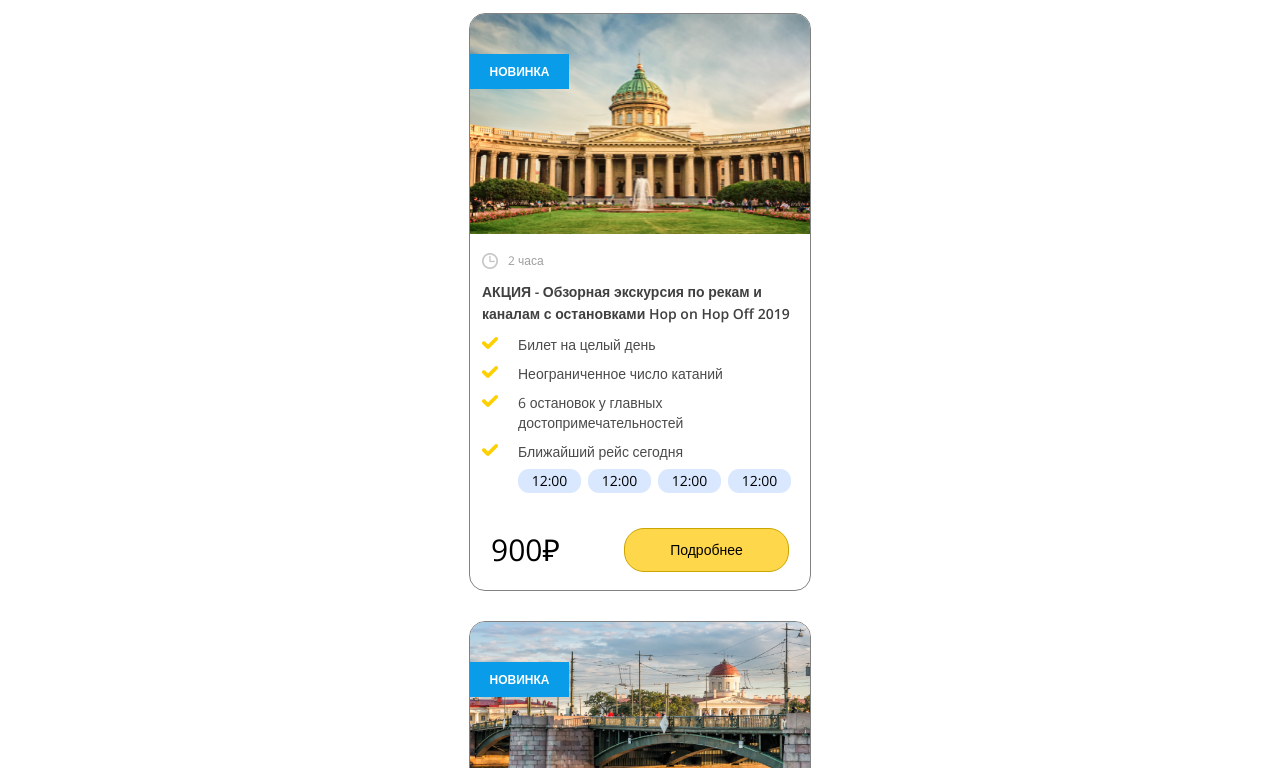
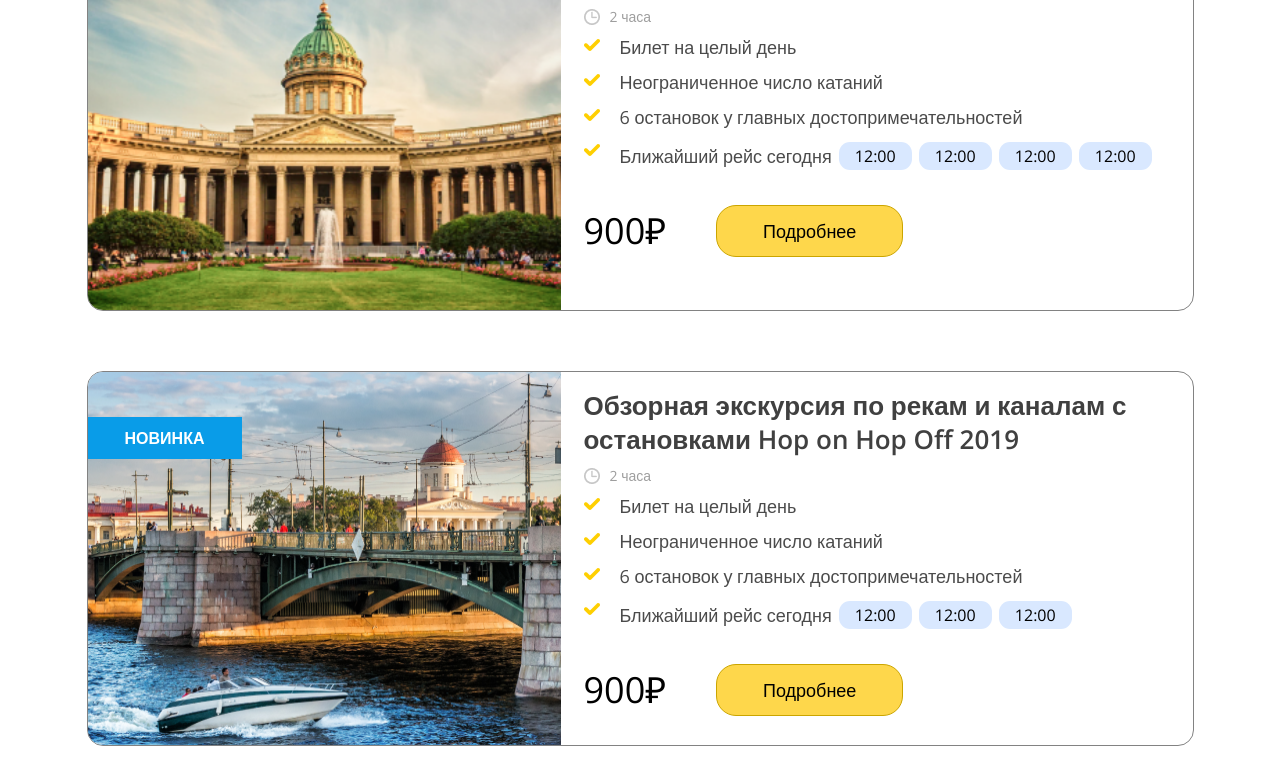
Before and after one commit to IlonMakh/NTTest, a website built with webpack: page layout/layout-1/layout-1/src/index.html in a window 1280 px wide. Shown: the part 615-1383 px from the top of the page. Built offline with nearby package versions, Linux system fonts and the light colour scheme.

Commit message:
feat: add styles for desktop

```diff
--- a/layout/layout-1/layout-1/src/styles/common/_base-styles.scss
+++ b/layout/layout-1/layout-1/src/styles/common/_base-styles.scss
@@ -14,6 +14,7 @@ body {
   font-family: 'Open Sans', sans-serif;
   color: $black-txt;
   height: 100%;
+  padding: 0 15px;
 }
 
 button {
--- a/layout/layout-1/layout-1/src/styles/common/_variables.scss
+++ b/layout/layout-1/layout-1/src/styles/common/_variables.scss
@@ -5,4 +5,5 @@ $grey-border: #828282;
 $black-txt: #404040;
 $black-details: #4B4B4B;
 $light-blue:#D9E8FF;
+$hover-blue: #6BA6FF;
 $blue: #099CE8;
--- a/layout/layout-1/layout-1/src/styles/components/_trips.scss
+++ b/layout/layout-1/layout-1/src/styles/components/_trips.scss
@@ -1,23 +1,46 @@
 .trips {
-  margin: 20px 0;
+  margin-top: 20px;
+  padding-bottom: 20px;
   font-size: 1.4rem;
   display: flex;
-  flex-direction: column;
+  flex-wrap: wrap;
   justify-content: center;
   align-items: center;
   gap: 30px;
 
+  @media  screen and (min-width: 1135px) {
+    margin-top: 67px;
+    padding-bottom: 67px;
+    font-size: 1.8rem;
+    gap: 60px;
+  }
+
   &__card {
     width: 340px;
-    border: 1px solid $grey-border;
+    border: 0.5px solid $grey-border;
     border-radius: 16px;
     overflow: hidden;
 
+    @media  screen and (min-width: 1135px) {
+      width: 1105px;
+      display: flex;
+    }
+
     &-img {
       width: 100%;
+
+      @media  screen and (min-width: 1135px) {
+        width: fit-content;
+      }
+
       img {
         width: 100%;
         height: 220px;
+
+        @media  screen and (min-width: 1135px) {
+          width: 473px;
+          height: 100%;
+        }
       }
     }
   }
@@ -28,6 +51,10 @@
   display: flex;
   flex-direction: column;
 
+  @media  screen and (min-width: 1135px) {
+    padding: 16px 17px 26px 23px;
+  }
+
   .card-info__duration {
     margin-bottom: 10px;
     padding-left: 26px;
@@ -37,6 +64,10 @@
     color: $grey-txt;
     font-size: 1.2rem;
     line-height: 2rem;
+
+    @media  screen and (min-width: 1135px) {
+      font-size: 1.4rem;
+    }
   }
 
   .card-info__title {
@@ -45,6 +76,12 @@
     line-height: 2.2rem;
     font-weight: 600;
     width: 100%;
+
+    @media  screen and (min-width: 1135px) {
+      font-size: 2.6rem;
+      line-height: 3.4rem;
+      order: -1;
+    }
   }
 
   .card-info__details {
@@ -54,6 +91,10 @@
     gap: 9px;
     line-height: 2rem;
     color: $black-details;
+
+    @media  screen and (min-width: 1135px) {
+      gap: 15px;
+    }
 
     .details__item,
     .details__item-time {
@@ -82,6 +123,17 @@
           background-color: $light-blue;
           border: none;
           border-radius: 11px;
+          transition: 0.3s;
+
+          &:hover {
+            background-color: $hover-blue;
+          }
+
+          @media  screen and (min-width: 1135px) {
+            width: 73px;
+            height: 28px;
+            font-size: 1.6rem;
+          }
         }
       }
     }
@@ -93,10 +145,19 @@
     align-items: center;
     justify-content: center;
 
+    @media  screen and (min-width: 1135px) {
+      justify-content: start;
+      gap: 50px;
+    }
+
     .about__price {
       color: black;
       font-size: 3rem;
       line-height: 2rem;
+
+      @media  screen and (min-width: 1135px) {
+        font-size: 3.6rem;
+      }
     }
 
     .about__btn {
@@ -107,6 +168,17 @@
       background-color: $yellow;
       border: 0.5px solid $dark-yellow;
       border-radius: 20px;
+      transition: 0.3s;
+
+      &:hover {
+        box-shadow: 5px 5px 5px $dark-yellow;
+      }
+
+      @media  screen and (min-width: 1135px) {
+        width: 187px;
+        height: 52px;
+
+      }
     }
   }
 }
@@ -129,8 +201,15 @@
         line-height: 3.5rem;
         top: 40px;
         left: 0;
-        z-index: 5;
-        background-color: black;
+        z-index: 2;
+
+        @media  screen and (min-width: 1135px) {
+          font-size: 1.6rem;
+          line-height: 4.2rem;
+          height: 42px;
+          width: 154px;
+          top: 45px;
+        }
       }
 
       .new::after {
```
